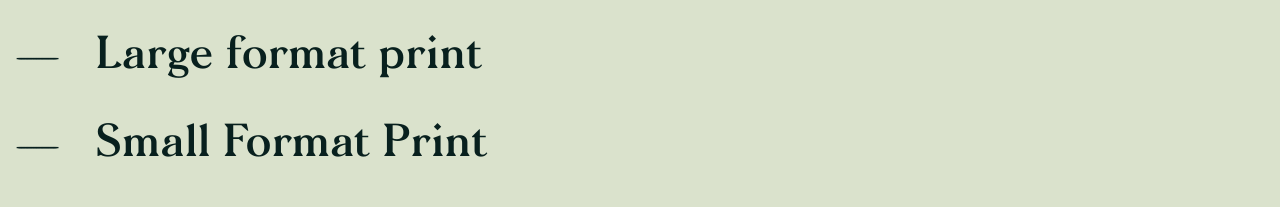
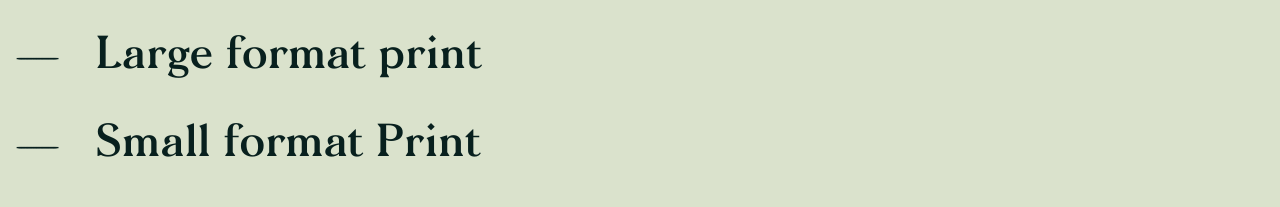
Before and after one commit to NiallColman49/willow-press, a website: page index.html in a window 1280 px wide. Shown: the part 5360-5567 px from the top of the page. Drawn offline with nearby package versions, Linux system fonts and the light colour scheme.

Commit message:
initial commit

```diff
--- a/index.html
+++ b/index.html
@@ -505,7 +505,7 @@
                                     </span>
                                     <span
                                         class="block pl-6 lg:pl-10 text-3xl lg:text-[44px] leading-[1.1] text-darkest-green font-secondary text-left"
-                                        >Small Format Print</span
+                                        >Small format Print</span
                                     >
                                 </button>
                                 <div class="accordion-content">
```
